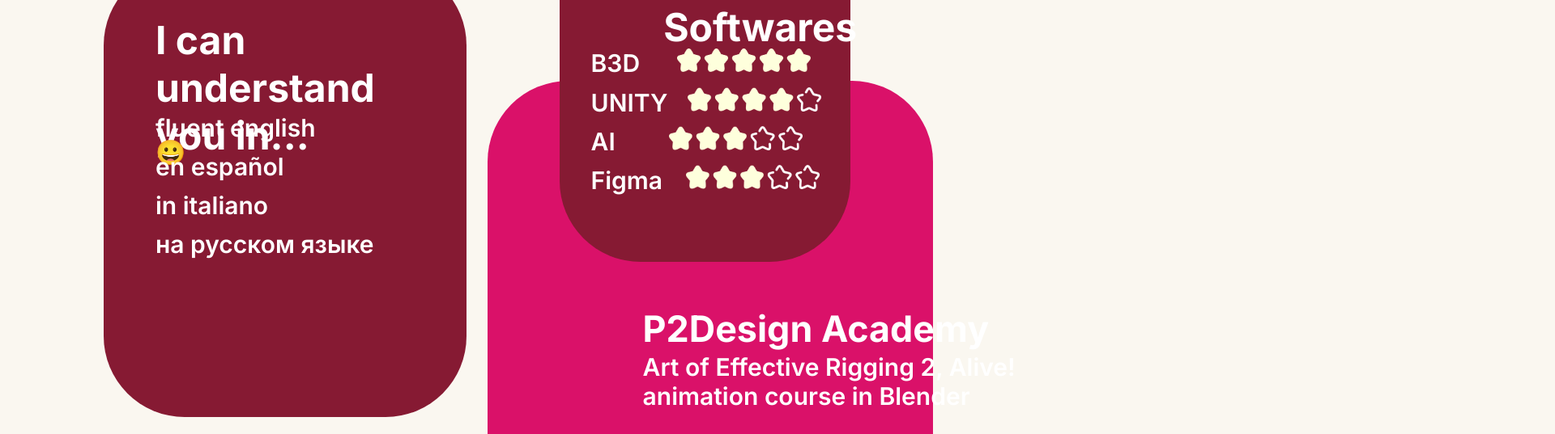
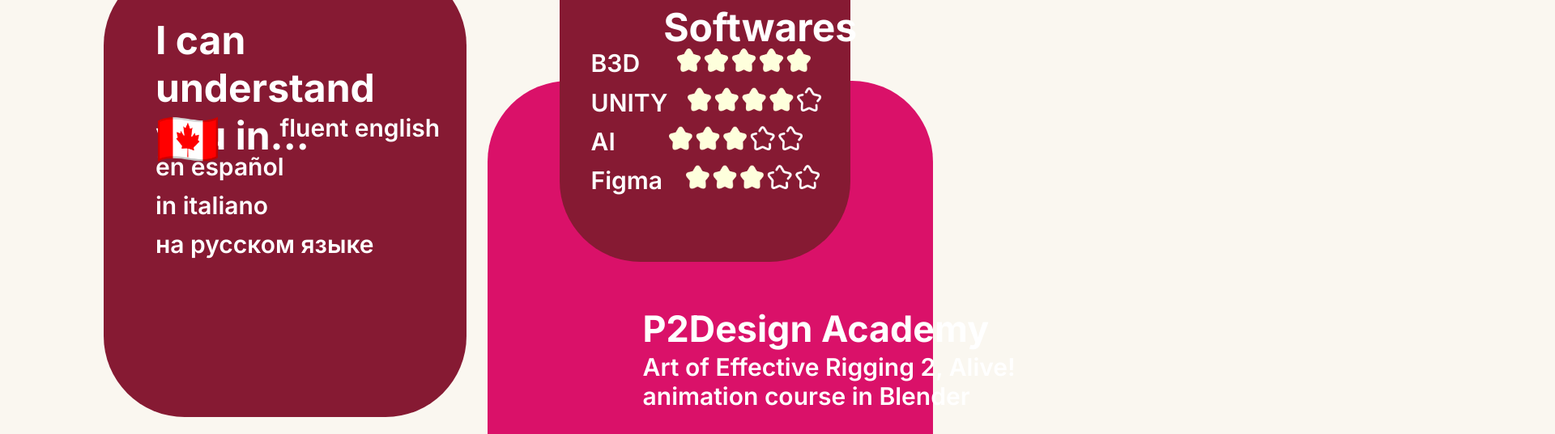
Before and after one commit to aanteque/GBDA228---Final, a plain HTML site: page index.html in a window 1280 px wide. Shown: the part 860-1397 px from the top of the page at 81% size, 1920 px wide, since content can reach past the window. Drawn offline with Linux system fonts and the light colour scheme; a web font is replaced by a local one.

Commit message:
uUGGUEGUEGH

```diff
--- a/index.html
+++ b/index.html
@@ -436,12 +436,12 @@
    .textHeader10 {
     position: absolute;
     top: 125%;
-    left: 15%;
+    left: 27%;
     margin: 0;
     word-wrap: break-word;
     overflow-wrap: break-word;
     width: 70%;
-    padding-right: 45%;
+    padding-right: 53%;
     box-sizing: border-box;
 
 
@@ -522,12 +522,23 @@
 
   .emoji {
     position: absolute;
-    top: 125%;
-    width: 140%;
-    height: 650%;
-      left: 15%;
+    top: 116%;
+    left: 15%;
+    font-size: 400%;
+    word-wrap: break-word;
+    overflow-wrap: break-word;
+    width: 70%;
   }
 
+    .emoji2 {
+    position: absolute;
+    top: 116%;
+    left: 15%;
+    font-size: 400%;
+    word-wrap: break-word;
+    overflow-wrap: break-word;
+    width: 70%;
+  }
 
 
 
@@ -616,7 +627,7 @@
 <h2 class="nameHeader5">I can understand you in...</h2>
 
 
-<p class="emoji">&#128512;</p>
+<p class="emoji">&#x1F1E8;&#x1F1E6;</p>
 
 <p class="textHeader10">fluent english</p>
 
```
